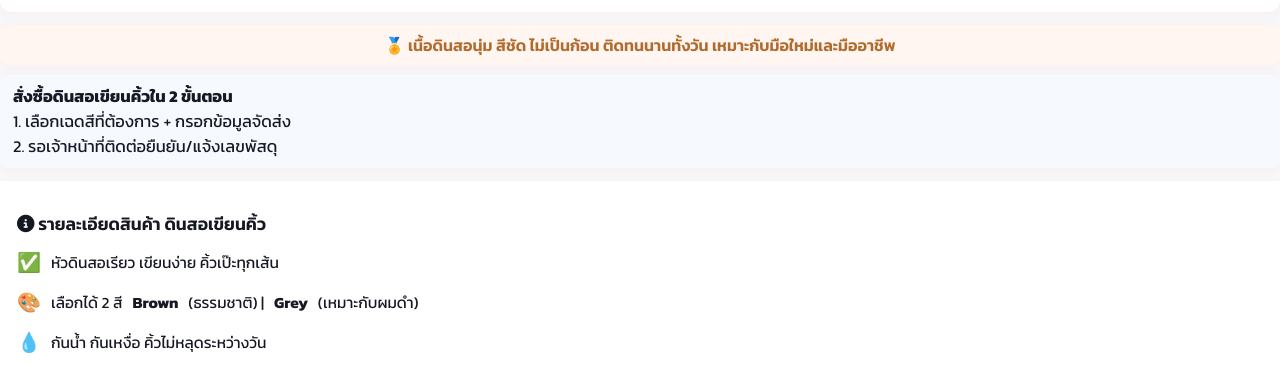
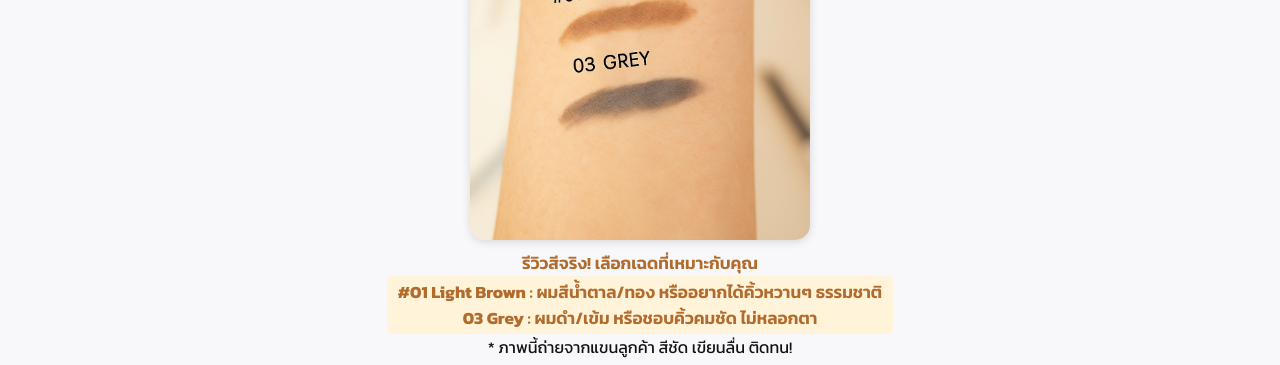
Before and after one commit to tuowzz/eyebr.github.io, a plain HTML site: page index.html in a window 1280 px wide. Shown: the part 2016-2381 px from the top of the page. Drawn offline with Linux system fonts and the light colour scheme.

Commit message:
Update index.html

```diff
--- a/index.html
+++ b/index.html
@@ -214,6 +214,21 @@
       ⚡ <b>โปรนี้เหลือแค่ 27 แท่ง</b> | หมดแล้วหมดเลย! ส่งฟรี + เก็บเงินปลายทาง
     </div>
   </div>
+
+<div style="margin:18px 0 17px 0; text-align:center;">
+  <img src="ChatGPT Image 25 เม.ย. 2568 21_27_53.png" alt="รีวิวสีดินสอเขียนคิ้ว" style="width:98%;max-width:340px;border-radius:15px;box-shadow:0 2px 8px #0002;display:block;margin:0 auto;">
+  <div style="margin-top:10px;font-size:1.07rem;color:#b16b2c;font-weight:600;">
+    รีวิวสีจริง! เลือกเฉดที่เหมาะกับคุณ<br>
+    <span style="background:#fff3d9;padding:3px 11px;border-radius:6px;display:inline-block;">
+      <b>#01 Light Brown</b> : ผมสีน้ำตาล/ทอง หรืออยากได้คิ้วหวานๆ ธรรมชาติ <br>
+      <b>03 Grey</b> : ผมดำ/เข้ม หรือชอบคิ้วคมชัด ไม่หลอกตา
+    </span>
+    <br>
+    <span style="color:#111;font-weight:400;font-size:1.01rem;">
+      * ภาพนี้ถ่ายจากแขนลูกค้า สีชัด เขียนลื่น ติดทน!
+    </span>
+  </div>
+</div>
 
   <div class="content-padding shop-info" style="border-radius:12px;">
     <div class="avatar">BROW</div>
```
